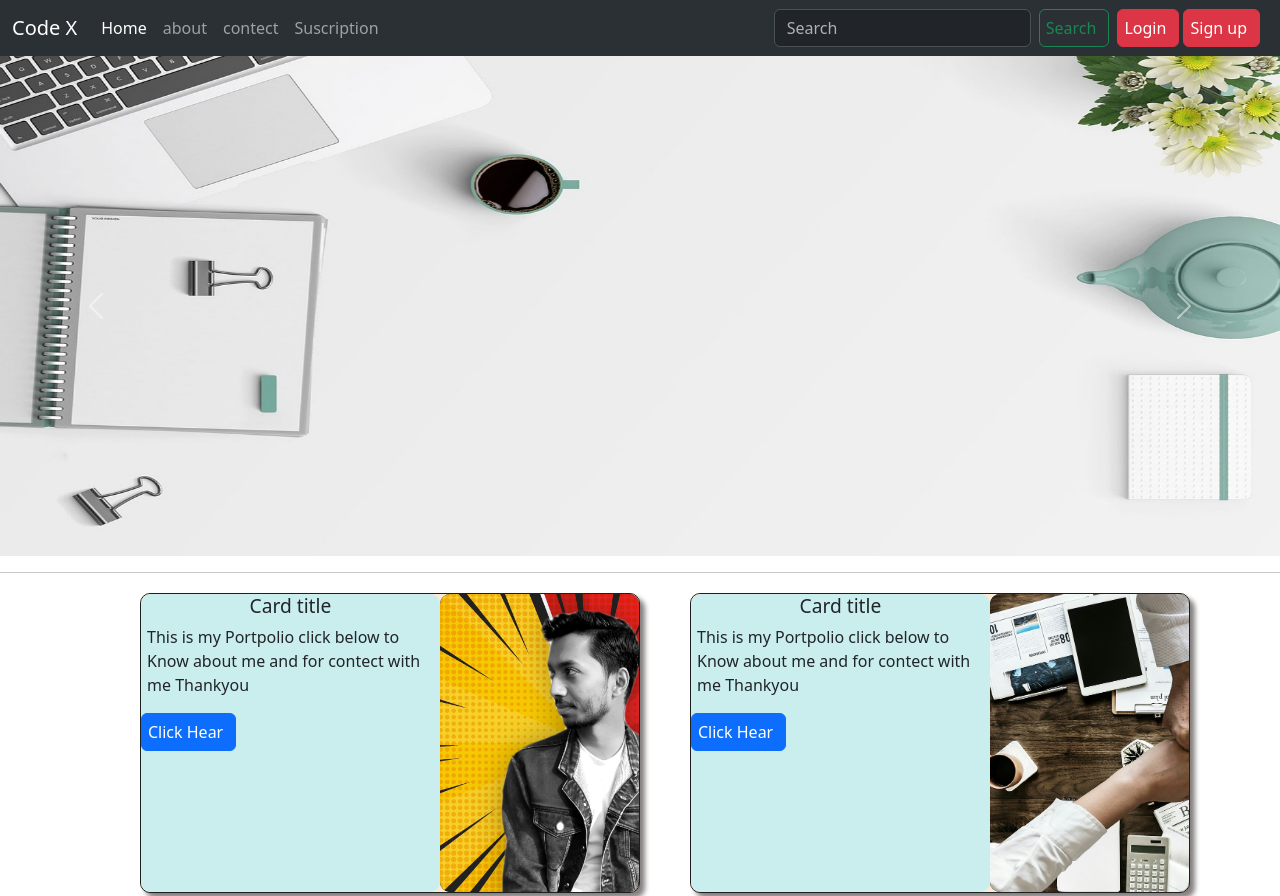
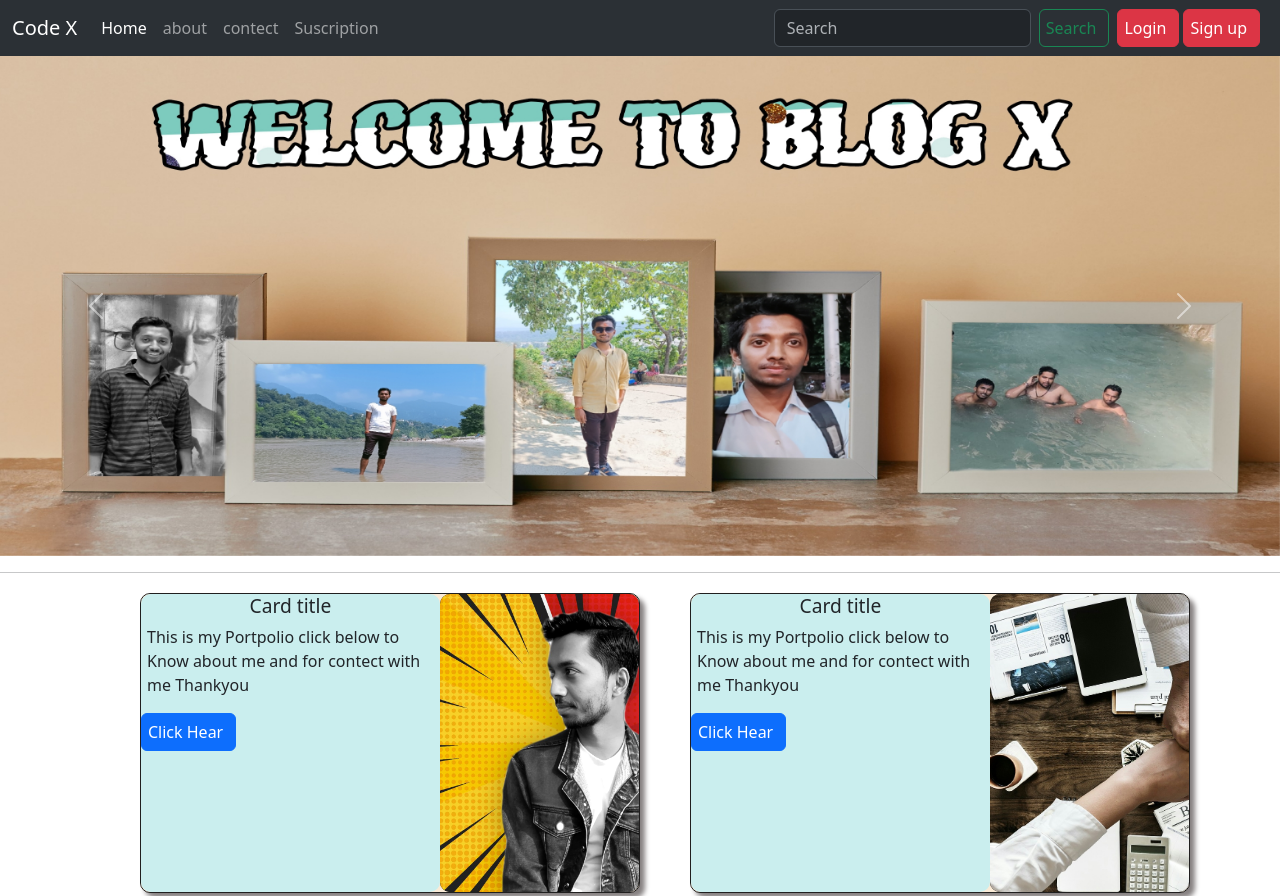
Before and after one commit to ashutoshmishr0/codex, a plain HTML site: page index.html in a window 1280 px wide. Shown: the top 896 px of the page. Drawn offline with nearby package versions, Linux system fonts and the light colour scheme.

Commit message:
Add blog x profile

```diff
--- a/index.html
+++ b/index.html
@@ -63,7 +63,7 @@
         <div id="carouselExample" class="carousel slide">
             <div class="carousel-inner">
                 <div class="carousel-item active">
-                    <img src="pic1.jpg" class="d-block w-100" alt="..." height="500px">
+                    <img src="pic10.jpg" class="d-block w-100" alt="..." height="500px">
                 </div>
                 <div class="carousel-item">
                     <img src="pic2.jpg" class="d-block w-100" alt="..." height="500px">
```
